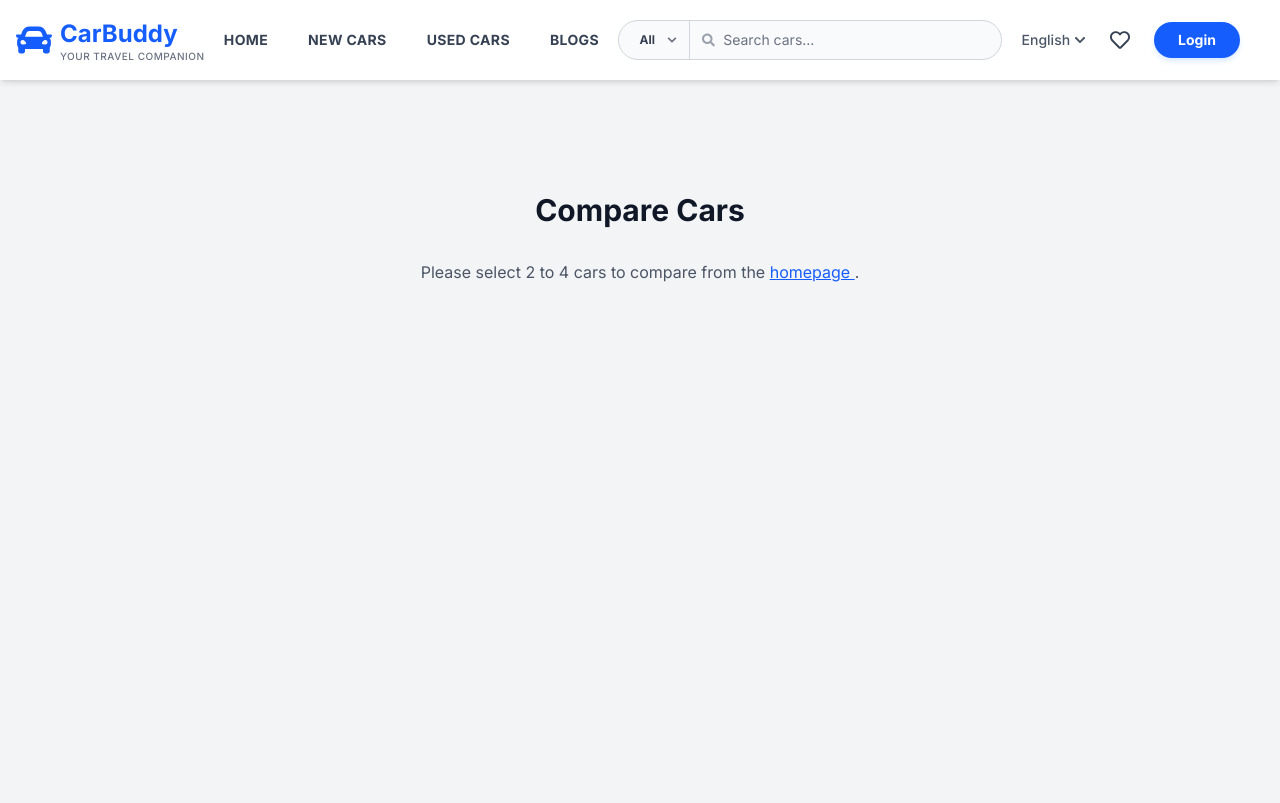
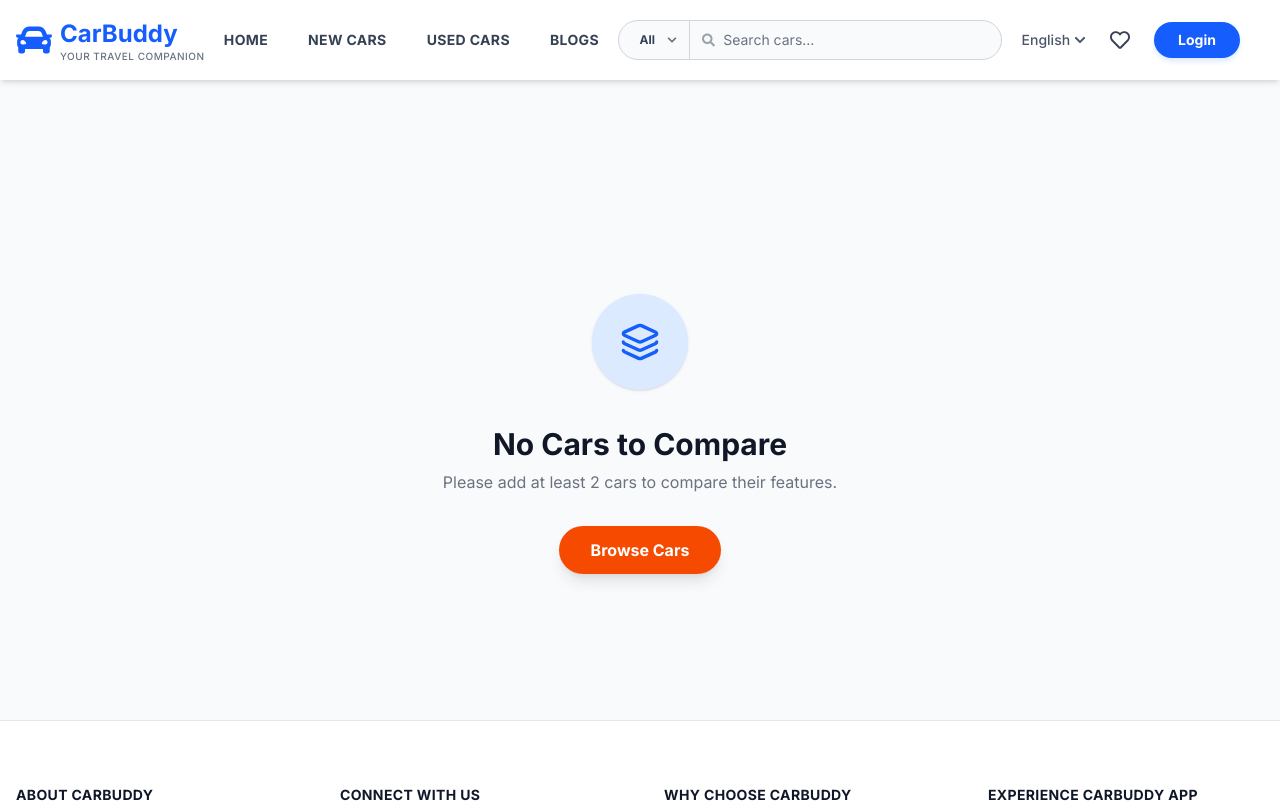
Before and after one commit to yaswantsingh0011/CarBuddy, a Next.js app: page /compare in a window 1280 px wide. Shown: the top 803 px of the page. Built offline with nearby package versions, Linux system fonts and the light colour scheme.

Commit message:
add features

```diff
--- a/src/app/compare/page.tsx
+++ b/src/app/compare/page.tsx
@@ -1,56 +1,87 @@
-'use client';
+"use client";
 
-// 1. 'Suspense' को react से import करें
-import React, { Suspense } from 'react';
-import Image from 'next/image';
-import { useSearchParams } from 'next/navigation';
-import { carsData, Car } from '@/data/cars';
-import { FaStar, FaRegStar } from 'react-icons/fa';
+import React from 'react';
 import Link from 'next/link';
+import { useCompare } from '@/context/CompareContext';
 import CompareColumn from '@/components/CompareColumn';
+import { PlusCircle, Trash2, Layers } from 'lucide-react';
 
-// 2. एक नया कंपोनेंट बनाएँ जिसमें searchParams वाला सारा लॉजिक हो
-function CompareContent() {
-  const searchParams = useSearchParams(); // हुक अब इस कंपोनेंट के अंदर है
-  const carNamesString = searchParams.get('cars');
-  const selectedCarNames = carNamesString ? carNamesString.split(',') : [];
+export default function ComparePage() {
+  const { compareList, removeFromCompare, clearCompare } = useCompare();
 
-  const carsToCompare = carsData.filter(car => selectedCarNames.includes(car.name));
+  // 1. EMPTY STATE
+  if (compareList.length === 0) {
+    return (
+      <div className="min-h-[80vh] bg-gray-50 flex flex-col items-center justify-center px-4 text-center pt-20">
+        <div className="w-24 h-24 bg-blue-100 rounded-full flex items-center justify-center mb-6 text-blue-600 shadow-sm animate-bounce">
+            <Layers size={40} />
+        </div>
+        <h1 className="text-3xl font-bold text-gray-900 mb-2">No Cars to Compare</h1>
+        <p className="text-gray-500 mb-8 max-w-md">
+          Please add at least 2 cars to compare their features.
+        </p>
+        <Link href="/">
+          <button className="bg-orange-600 text-white px-8 py-3 rounded-full font-bold hover:bg-orange-700 transition shadow-lg">
+            Browse Cars
+          </button>
+        </Link>
+      </div>
+    );
+  }
 
-  let gridColsClass = 'md:grid-cols-2';
-  if (carsToCompare.length === 3) gridColsClass = 'md:grid-cols-3';
-  else if (carsToCompare.length === 4) gridColsClass = 'md:grid-cols-4';
+  // ✅ DYNAMIC GRID CLASS LOGIC
+  // Jitni cars hain, utne columns banenge taaki wo poora space le lein
+  let gridClass = "grid-cols-1"; // Mobile default
+  if (compareList.length === 2) gridClass = "sm:grid-cols-2";
+  else if (compareList.length === 3) gridClass = "sm:grid-cols-2 lg:grid-cols-3";
+  else if (compareList.length === 4) gridClass = "sm:grid-cols-2 lg:grid-cols-4";
 
-  // 3. यह कंपोनेंट आपका पुराना JSX रिटर्न करेगा
   return (
-    <>
-      {carsToCompare.length >= 2 ? (
-        <div className={`grid grid-cols-1 ${gridColsClass} gap-6`}>
-          {carsToCompare.map((car) => (
-            <CompareColumn key={car.name} car={car} />
-          ))}
+    <div className="bg-gray-50 min-h-screen py-12 pt-28">
+      <div className="container mx-auto px-4">
+
+        {/* Header */}
+        <div className="flex flex-col md:flex-row justify-between items-center mb-8 gap-4 border-b border-gray-200 pb-6">
+            <div className="text-center md:text-left">
+                <h1 className="text-3xl font-extrabold text-gray-900">Compare Cars</h1>
+                <p className="text-gray-500 text-sm mt-1">
+                    Comparing <span className="font-bold text-blue-600">{compareList.length}</span> vehicle{compareList.length > 1 ? 's' : ''}
+                </p>
+            </div>
+
+            <div className="flex gap-3">
+                {compareList.length < 4 && (
+                    <Link href="/new-cars">
+                        <button className="flex items-center gap-2 border border-blue-600 text-blue-600 px-5 py-2.5 rounded-lg font-bold text-sm hover:bg-blue-50 transition">
+                            <PlusCircle size={18} /> Add Another Car
+                        </button>
+                    </Link>
+                )}
+                <button
+                    onClick={clearCompare}
+                    className="flex items-center gap-2 bg-white border border-red-200 text-red-500 px-5 py-2.5 rounded-lg font-bold text-sm hover:bg-red-50 transition shadow-sm"
+                >
+                    <Trash2 size={18} /> Clear All
+                </button>
+            </div>
         </div>
-      ) : (
-        <p className="text-center text-gray-600">
-          Please select 2 to 4 cars to compare from the{' '}
-          <Link href="/" className="text-blue-600 underline"> homepage </Link>.
-        </p>
-      )}
-    </>
-  );
-}
 
-// 4. आपका मुख्य पेज कंपोनेंट अब बहुत सरल हो जाएगा
-export default function ComparePage() {
-  return (
-    <div className="bg-gray-100 container mx-auto px-4 py-12 pt-28 min-h-screen">
-      <h1 className="text-3xl font-bold mb-8 text-center text-gray-900">Compare Cars</h1>
+        {/* ✅ DYNAMIC GRID */}
+        <div className={`grid ${gridClass} gap-6 w-full max-w-7xl mx-auto`}>
 
-      {/* 5. Suspense बाउंड्री यहाँ लगाएँ */}
-      <Suspense fallback={<p className="text-center text-gray-600">Loading comparison...</p>}>
-        <CompareContent />
-      </Suspense>
+            {/* Sirf Selected Cars dikhayenge (No Empty Slots) */}
+            {compareList.map((car) => (
+                <div key={car.id} className="h-full animate-in fade-in zoom-in-95 duration-300">
+                    <CompareColumn
+                        car={car}
+                        onRemove={() => removeFromCompare(car.id)}
+                    />
+                </div>
+            ))}
 
+        </div>
+
+      </div>
     </div>
   );
 }
--- a/src/app/layout.tsx
+++ b/src/app/layout.tsx
@@ -1,9 +1,13 @@
-import type { Metadata, Viewport } from 'next'; // FIX: Viewport type import kiya
+import type { Metadata, Viewport } from 'next';
 import { Inter } from 'next/font/google';
 import './globals.css';
 import Header from '@/components/Header';
 import Footer from '@/components/Footer';
 import { AuthProvider } from '@/context/AuthContext';
+
+// ✅ New Imports for Compare Feature
+import { CompareProvider } from '@/context/CompareContext';
+import CompareFloatingButton from '@/components/CompareFloatingButton';
 
 const inter = Inter({ subsets: ['latin'] });
 
@@ -12,13 +16,11 @@ export const metadata: Metadata = {
   description: 'Find the best new and used cars.',
 };
 
-// --- FIX: YE VIEWPORT CODE MISSING THA ---
-// Iski wajah se mobile par site choti dikh rahi thi.
 export const viewport: Viewport = {
   width: 'device-width',
   initialScale: 1,
   maximumScale: 1,
-  userScalable: false, // User ko zoom-in rokne ke liye (App jaisa feel dega)
+  userScalable: false,
 };
 
 export default function RootLayout({
@@ -29,10 +31,26 @@ export default function RootLayout({
   return (
     <html lang="en" className="light">
       <body className={`${inter.className} flex flex-col min-h-screen bg-white text-gray-900`}>
+
+        {/* Auth Provider Wrap */}
         <AuthProvider>
-          <Header />
-          <main className="flex-grow">{children}</main>
-          <Footer />
+
+          {/* ✅ Compare Provider Wrap (Iske andar hi Compare Context kaam karega) */}
+          <CompareProvider>
+
+            <Header />
+
+            <main className="flex-grow">
+              {children}
+            </main>
+
+            {/* ✅ Compare Button Yahan Add Kiya */}
+            <CompareFloatingButton />
+
+            <Footer />
+
+          </CompareProvider>
+
         </AuthProvider>
       </body>
     </html>
--- a/src/components/CompareColumn.tsx
+++ b/src/components/CompareColumn.tsx
@@ -2,8 +2,6 @@
 
 import React, { useState } from 'react';
 import Image from 'next/image';
-// Note: Type ko 'any' kar diya hai taaki Used/New dono cars fit ho jayein
-// Agar aapke paas strict type hai to wo use karein
 import { FaStar, FaRegStar, FaTimesCircle } from 'react-icons/fa';
 
 interface CompareColumnProps {
--- /dev/null
+++ b/src/components/CompareFloatingButton.tsx
@@ -0,0 +1,40 @@
+"use client";
+
+import React from 'react';
+import Link from 'next/link';
+import { useCompare } from '@/context/CompareContext';
+import { FaLayerGroup, FaTimes } from 'react-icons/fa';
+
+const CompareFloatingButton = () => {
+  const { compareList, clearCompare } = useCompare();
+
+  // Agar koi car select nahi hai, to button mat dikhao
+  if (compareList.length === 0) return null;
+
+  return (
+    <div className="fixed bottom-6 right-6 z-[100] flex flex-col items-end animate-in slide-in-from-bottom-4 duration-300">
+
+      {/* Clear Button (Chhota sa cross upar) */}
+      <button
+        onClick={clearCompare}
+        className="mb-2 mr-1 bg-gray-800 text-white p-1.5 rounded-full text-xs shadow-md hover:bg-red-600 transition-colors"
+        title="Clear List"
+      >
+        <FaTimes />
+      </button>
+
+      {/* Main Compare Button */}
+      <Link href="/compare">
+        <button className="bg-orange-600 text-white px-6 py-3.5 rounded-full shadow-2xl flex items-center gap-3 hover:bg-orange-700 hover:scale-105 transition-all font-bold tracking-wide border-2 border-white">
+          <FaLayerGroup className="text-xl" />
+          <span>Compare Cars</span>
+          <span className="bg-white text-orange-600 text-xs font-extrabold px-2 py-0.5 rounded-full min-w-[24px] text-center">
+            {compareList.length}
+          </span>
+        </button>
+      </Link>
+    </div>
+  );
+};
+
+export default CompareFloatingButton;
--- a/src/components/ElectricCarCard.tsx
+++ b/src/components/ElectricCarCard.tsx
@@ -1,11 +1,12 @@
 "use client";
 
-import React, { useState } from 'react';
+import React from 'react';
 import Image from 'next/image';
-// ✅ Icons Import kiye
-import { FaPlusCircle, FaCheckCircle } from 'react-icons/fa';
+import { useCompare } from '@/context/CompareContext';
+import { PlusCircle, CheckCircle } from 'lucide-react';
 
 interface ElectricCarCardProps {
+  carData?: any; // ✅ Full object accept karne ke liye
   name: string;
   priceRange: string;
   imageUrl: string;
@@ -13,26 +14,53 @@ interface ElectricCarCardProps {
 }
 
 const ElectricCarCard: React.FC<ElectricCarCardProps> = ({
+  carData,
   name,
   priceRange,
   imageUrl,
   onOfferClick,
 }) => {
 
-  // ✅ Compare State
-  const [isCompared, setIsCompared] = useState(false);
+  const { addToCompare, removeFromCompare, isInCompare } = useCompare();
+
+  // Unique ID
+  const carId = carData?.id || name;
+  const isCompared = isInCompare(carId);
 
   const toggleCompare = (e: React.MouseEvent) => {
     e.preventDefault();
-    e.stopPropagation(); // Parent card click hone se rokega
-    setIsCompared(!isCompared);
+    e.stopPropagation();
+
+    if (isCompared) {
+        removeFromCompare(carId);
+    } else {
+        // ✅ SMART MAPPING: Data ko sahi format mein convert kar rahe hain
+        // Taaki Compare Page par "N/A" na aaye
+        const compareObject = {
+            id: carId,
+            name,
+            price: priceRange,
+
+            // Images: Agar array hai to wo lo, nahi to single image ko array banao
+            imageUrls: carData?.images || carData?.imageUrls || [imageUrl],
+
+            // Details: Data file mein 'specs' ke andar fuel/transmission hota hai
+            fuelType: carData?.specs?.fuel || carData?.fuelType || (name.includes("EV") ? "Electric" : "Petrol/Diesel"),
+            transmission: carData?.specs?.transmission || "Automatic",
+            mileage: carData?.specs?.mileage || carData?.range || "N/A",
+
+            rating: 4.5,
+            reviews: 24
+        };
+
+        addToCompare(compareObject);
+    }
   };
 
   return (
     <div className="bg-white rounded-xl border border-gray-200 shadow-sm hover:shadow-md transition-all overflow-hidden flex flex-col h-full p-3 group">
 
-      {/* Image Section */}
-      <div className="relative w-full h-48 rounded-lg overflow-hidden mb-3">
+      <div className="relative w-full h-48 rounded-lg overflow-hidden mb-3 bg-gray-100">
         <Image
           src={imageUrl}
           alt={name}
@@ -41,17 +69,13 @@ const ElectricCarCard: React.FC<ElectricCarCardProps> = ({
         />
       </div>
 
-      {/* Details */}
       <div className="flex flex-col flex-grow justify-between">
         <div className="mb-4">
           <h3 className="text-lg font-bold text-gray-900 line-clamp-1">{name}</h3>
           <p className="text-sm text-gray-600 mt-1">{priceRange}</p>
         </div>
 
-        {/* Buttons Section */}
         <div className="mt-auto flex flex-col gap-2">
-
-            {/* Offer Button */}
             <button
               onClick={(e) => {
                 e.stopPropagation();
@@ -62,14 +86,13 @@ const ElectricCarCard: React.FC<ElectricCarCardProps> = ({
               View Current Offers
             </button>
 
-            {/* ✅ ADD TO COMPARE BUTTON */}
             <button
                 onClick={toggleCompare}
                 className={`w-full flex items-center justify-center gap-2 text-sm font-medium transition-colors py-1 ${
                     isCompared ? 'text-green-600' : 'text-gray-500 hover:text-gray-900'
                 }`}
             >
-                {isCompared ? <FaCheckCircle /> : <FaPlusCircle />}
+                {isCompared ? <CheckCircle size={16} /> : <PlusCircle size={16} />}
                 {isCompared ? "Added to Compare" : "Add to Compare"}
             </button>
 
--- a/src/components/UpcomingCarCard.tsx
+++ b/src/components/UpcomingCarCard.tsx
@@ -1,10 +1,11 @@
 "use client";
 
-import React, { useState } from 'react';
+import React from 'react'; // ❌ useState hata diya
 import Image from 'next/image';
 import Link from 'next/link';
-// ✅ Icons add kiye
 import { FaBell, FaPlusCircle, FaCheckCircle } from 'react-icons/fa';
+// ✅ 1. Context Import kiya
+import { useCompare } from '@/context/CompareContext';
 
 interface UpcomingCarCardProps {
   name: string;
@@ -24,22 +25,43 @@ const UpcomingCarCard: React.FC<UpcomingCarCardProps> = ({
   onAlertClick,
 }) => {
 
-  // ✅ Compare State
-  const [isCompared, setIsCompared] = useState(false);
+  // ✅ 2. Global Context ka use kiya
+  const { addToCompare, removeFromCompare, isInCompare } = useCompare();
+
+  // Unique ID (Slug ya Name)
+  const carId = slug || name;
+
+  // Check karo ki ye car pehle se list mein hai ya nahi
+  const isCompared = isInCompare(carId);
 
   const detailPageUrl = `/car-details/${slug}`;
 
-  // ✅ Compare Toggle Function
+  // ✅ 3. Toggle Function (Ab ye Context update karega)
   const toggleCompare = (e: React.MouseEvent) => {
     e.preventDefault();
     e.stopPropagation();
-    setIsCompared(!isCompared);
+
+    if (isCompared) {
+        removeFromCompare(carId);
+    } else {
+        // Car ka data bhejo
+        addToCompare({
+            id: carId,
+            name: name,
+            price: priceRange,
+            imageUrls: [imageUrl], // Array bana ke bheja kyunki Compare page array expect karta hai
+            rating: 4.5, // Dummy data for upcoming cars
+            reviews: 0,
+            fuelType: "N/A",
+            transmission: "N/A",
+            mileage: "Coming Soon"
+        });
+    }
   };
 
   return (
     <div className="bg-white rounded-xl border border-gray-200 shadow-sm overflow-hidden hover:shadow-md transition-all flex flex-col h-full relative group">
 
-      {/* Clickable Image */}
       <Link href={detailPageUrl} className="relative w-full h-48 bg-gray-100 block cursor-pointer">
         <Image
           src={imageUrl}
@@ -47,35 +69,28 @@ const UpcomingCarCard: React.FC<UpcomingCarCardProps> = ({
           fill
           className="object-cover transition-transform duration-500 group-hover:scale-105"
         />
-        {/* Launch Date Badge */}
         <div className="absolute top-3 left-3 bg-white/90 backdrop-blur-sm px-2 py-1 rounded-full text-[10px] font-bold text-gray-700 shadow-sm uppercase tracking-wider">
             {launchDate}
         </div>
       </Link>
 
-      {/* Wishlist Icon */}
       <div className="absolute top-3 right-3 bg-white/80 p-1.5 rounded-full cursor-pointer hover:bg-white shadow-sm z-10">
           <svg xmlns="http://www.w3.org/2000/svg" className="h-4 w-4 text-gray-600" fill="none" viewBox="0 0 24 24" stroke="currentColor"><path strokeLinecap="round" strokeLinejoin="round" strokeWidth={2} d="M4.318 6.318a4.5 4.5 0 000 6.364L12 20.364l7.682-7.682a4.5 4.5 0 00-6.364-6.364L12 7.636l-1.318-1.318a4.5 4.5 0 00-6.364 0z" /></svg>
       </div>
 
-      {/* Content Section */}
       <div className="p-4 flex flex-col flex-grow">
 
-        {/* Name */}
         <div className="flex justify-between items-start mb-1">
             <Link href={detailPageUrl} className="hover:text-blue-600 transition-colors">
                <h3 className="text-lg font-bold text-gray-900 line-clamp-1">{name}</h3>
             </Link>
         </div>
 
-        {/* Price */}
         <p className="text-lg font-bold text-gray-900 mb-1">{priceRange}</p>
         <p className="text-xs text-gray-500 mb-4">Estimated Price</p>
 
-        {/* Buttons (Alert + Compare) */}
         <div className="mt-auto flex flex-col gap-2">
 
-            {/* Alert Button */}
             <button
                 onClick={(e) => { e.stopPropagation(); onAlertClick(); }}
                 className="w-full flex items-center justify-center gap-2 border border-red-500 text-red-600 font-bold py-2.5 rounded-lg text-sm hover:bg-red-50 transition-colors uppercase tracking-wider"
@@ -84,7 +99,7 @@ const UpcomingCarCard: React.FC<UpcomingCarCardProps> = ({
                 Alert Me When Launched
             </button>
 
-            {/* ✅ ADD TO COMPARE BUTTON */}
+            {/* ✅ Compare Button ab Global State se connect hai */}
             <button
                 onClick={toggleCompare}
                 className={`w-full flex items-center justify-center gap-2 text-sm font-medium transition-colors py-1 ${
--- /dev/null
+++ b/src/context/CompareContext.tsx
@@ -0,0 +1,69 @@
+"use client";
+
+import React, { createContext, useContext, useState, useEffect } from 'react';
+
+// Car Type Definition (Flexible rakhne ke liye 'any' use kar rahe hain abhi)
+type Car = any;
+
+interface CompareContextType {
+  compareList: Car[];
+  addToCompare: (car: Car) => void;
+  removeFromCompare: (carId: number | string) => void;
+  isInCompare: (carId: number | string) => boolean;
+  clearCompare: () => void;
+}
+
+const CompareContext = createContext<CompareContextType | undefined>(undefined);
+
+export const CompareProvider = ({ children }: { children: React.ReactNode }) => {
+  const [compareList, setCompareList] = useState<Car[]>([]);
+
+  // LocalStorage se data uthana (taaki refresh hone par list na ude)
+  useEffect(() => {
+    const saved = localStorage.getItem("compareList");
+    if (saved) setCompareList(JSON.parse(saved));
+  }, []);
+
+  // Update LocalStorage whenever list changes
+  useEffect(() => {
+    localStorage.setItem("compareList", JSON.stringify(compareList));
+  }, [compareList]);
+
+  // Add Car Logic
+  const addToCompare = (car: Car) => {
+    // Check Max Limit (4 Cars)
+    if (compareList.length >= 4) {
+      alert("You can only compare up to 4 cars!");
+      return;
+    }
+    // Check Duplicate
+    if (compareList.find((c) => c.id === car.id || c.name === car.name)) {
+      return;
+    }
+    setCompareList([...compareList, car]);
+  };
+
+  // Remove Car Logic
+  const removeFromCompare = (carId: number | string) => {
+    setCompareList(compareList.filter((c) => c.id !== carId && c.name !== carId));
+  };
+
+  // Check if car is already added (For Green Button UI)
+  const isInCompare = (carId: number | string) => {
+    return compareList.some((c) => c.id === carId || c.name === carId);
+  };
+
+  const clearCompare = () => setCompareList([]);
+
+  return (
+    <CompareContext.Provider value={{ compareList, addToCompare, removeFromCompare, isInCompare, clearCompare }}>
+      {children}
+    </CompareContext.Provider>
+  );
+};
+
+export const useCompare = () => {
+  const context = useContext(CompareContext);
+  if (!context) throw new Error("useCompare must be used within a CompareProvider");
+  return context;
+};
```
Also changed, not shown: src/components/MostSearchedSection.tsx (+7 -9 lines).
